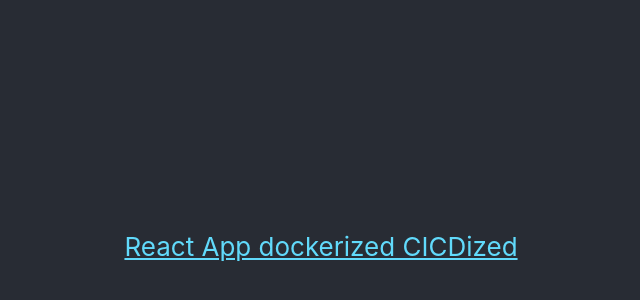
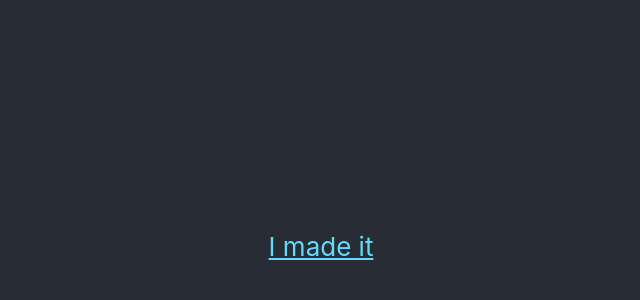
Before and after one commit to SantheepG/react-docker, a React (Create React App) app: page / in a window 1280 px wide. Shown: the part 154-454 px from the top of the page, without its empty margins (319-959 px from the left). Built offline with nearby package versions, Linux system fonts and the light colour scheme.

Commit message:
pass test

```diff
--- a/src/App.js
+++ b/src/App.js
@@ -10,7 +10,7 @@
           target="_blank"
           rel="noopener noreferrer"
         >
-          React App dockerized CICDized
+          I made it
         </a>
       </header>
     </div>
```
